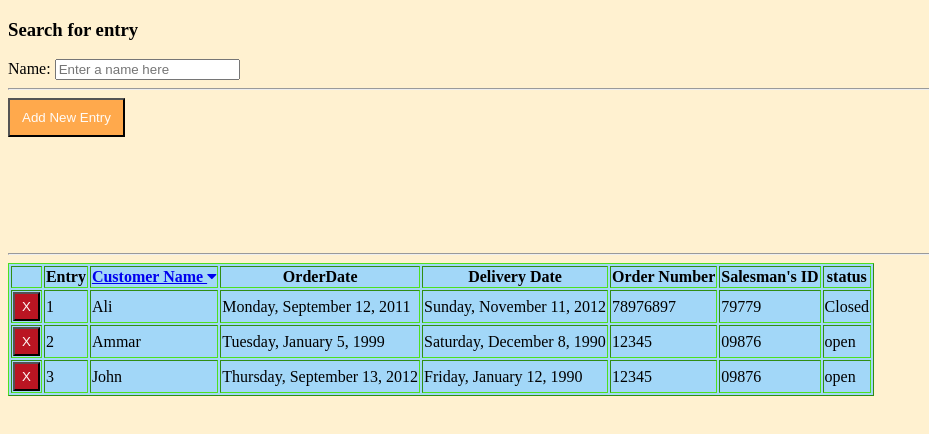
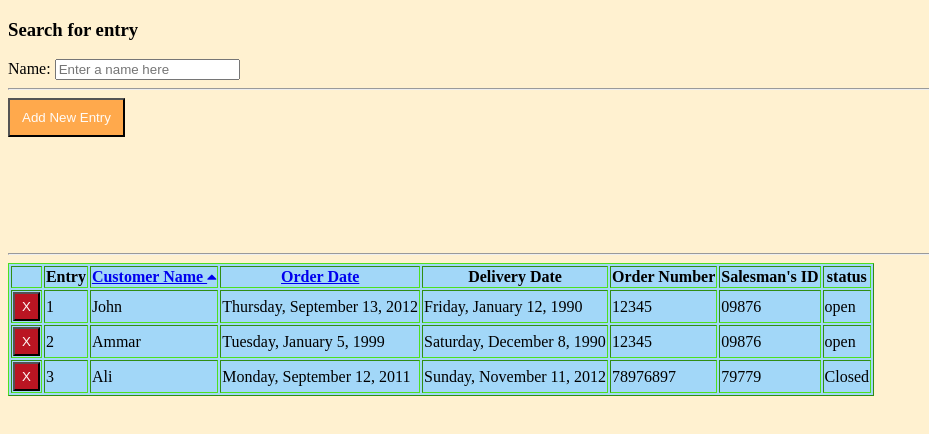
Before and after one commit to ammuman/firstApp, a plain HTML site: page index.html in a window 1280 px wide. Both pictures are taken after a click on the link "Customer Name". Shown: the whole page, without its empty margins (0-929 px from the left). Drawn offline with nearby package versions, Linux system fonts and the light colour scheme.

Commit message:
Names are succesfully reversed

```diff
--- a/app/controllers/MainCtrl.js
+++ b/app/controllers/MainCtrl.js
@@ -74,7 +74,7 @@ app.controller('MainCtrl',['$scope', function($scope){
 
     }
 
-    $scope.predicate ='names';
+    $scope.predicate = 'customerName';
     $scope.reverse = false;
 
 
--- a/index.html
+++ b/index.html
@@ -85,17 +85,22 @@
             <th></th>
             <th>Entry</th>
             <th>
-                <a href="#" ng-click="predicate = 'names'; reverse != reverse;">Customer Name
-                    <span class="sortorder fa fa-caret-up" ng-show="'names' && reverse" ng-class="{reverse:reverse}"></span>
-                    <span class="sortorder fa fa-caret-down" ng-show="'names' && !reverse" ng-class="{reverse:reverse}"></span>
+                <a href="#" ng-click="predicate = 'customerName'; reverse = !reverse;">Customer Name
+                    <span class="sortorder fa fa-caret-up" ng-show="predicate == 'customerName' && reverse"></span>
+                    <span class="sortorder fa fa-caret-down" ng-show="predicate == 'customerName' && !reverse" ></span>
                 </a> <!-- allows reverse order -->
             </th>
-            <th>OrderDate</th>
+            <th>
+                <a href="#" ng-click="predicate='orderDate'; reverse = !reverse">Order Date
+                <span class="sortorder fa fa-caret-up" ng-show="predicate == 'orderDate' && reverse"></span>
+                <span class="sortorder fa fa-caret-down" ng-show="predicate == 'orderDate' && !reverse"></span>
+                </a>
+            </th>
             <th>Delivery Date</th>
             <th>Order Number</th>
             <th>Salesman's ID</th>
             <th>status</th>
-            <tr ng-repeat="sales in salesOrderHeader | orderBy:'customerName':reverse|filter:name">
+            <tr ng-repeat="sales in salesOrderHeader | orderBy: predicate:reverse|filter:name">
                 <td><button  ng-click="removeSaleOrder(sales)" id="remove">X</button></td>
                 <td>{{$index+1}}</td>
                 <td>{{sales.customerName}}</td>
```
